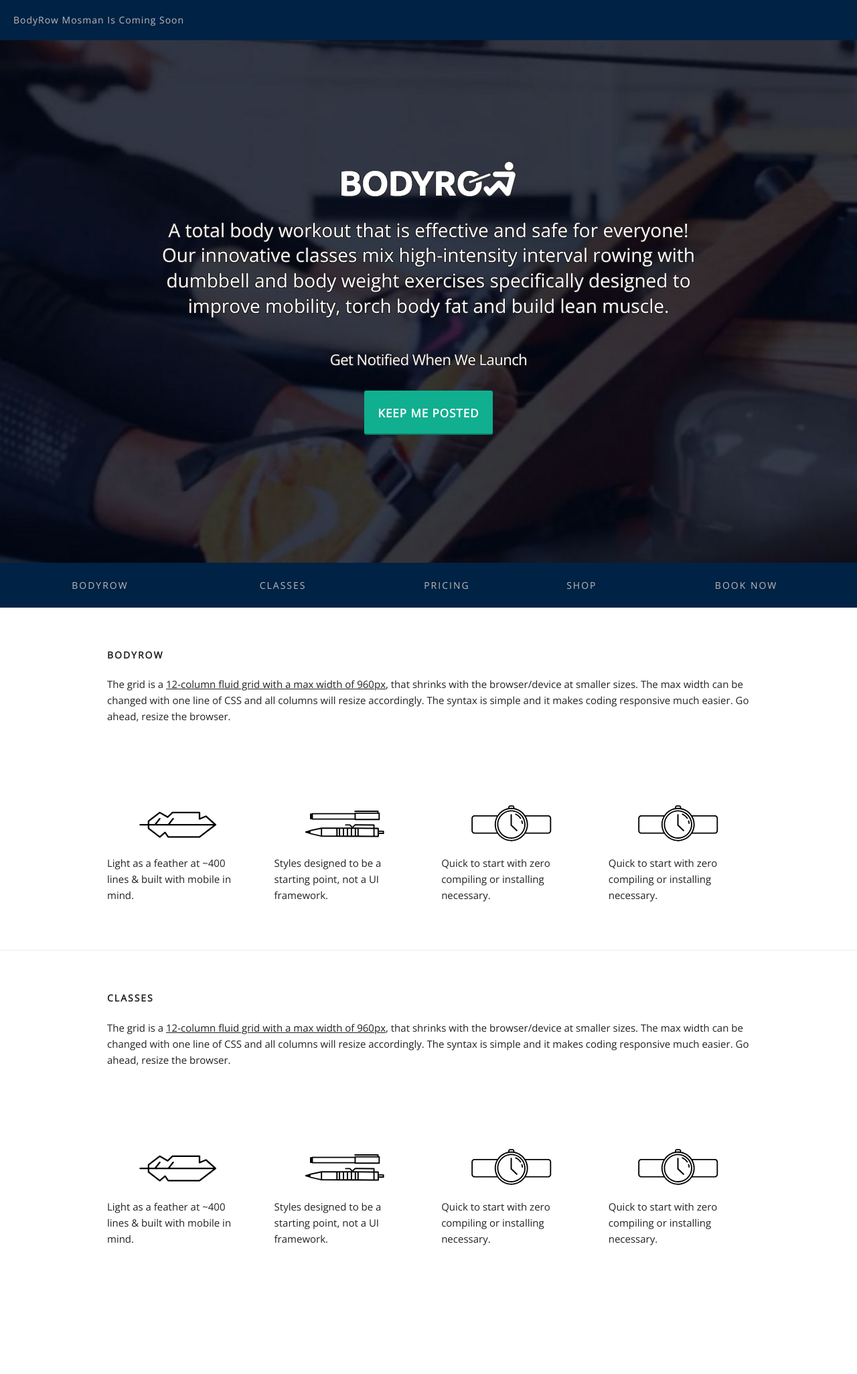
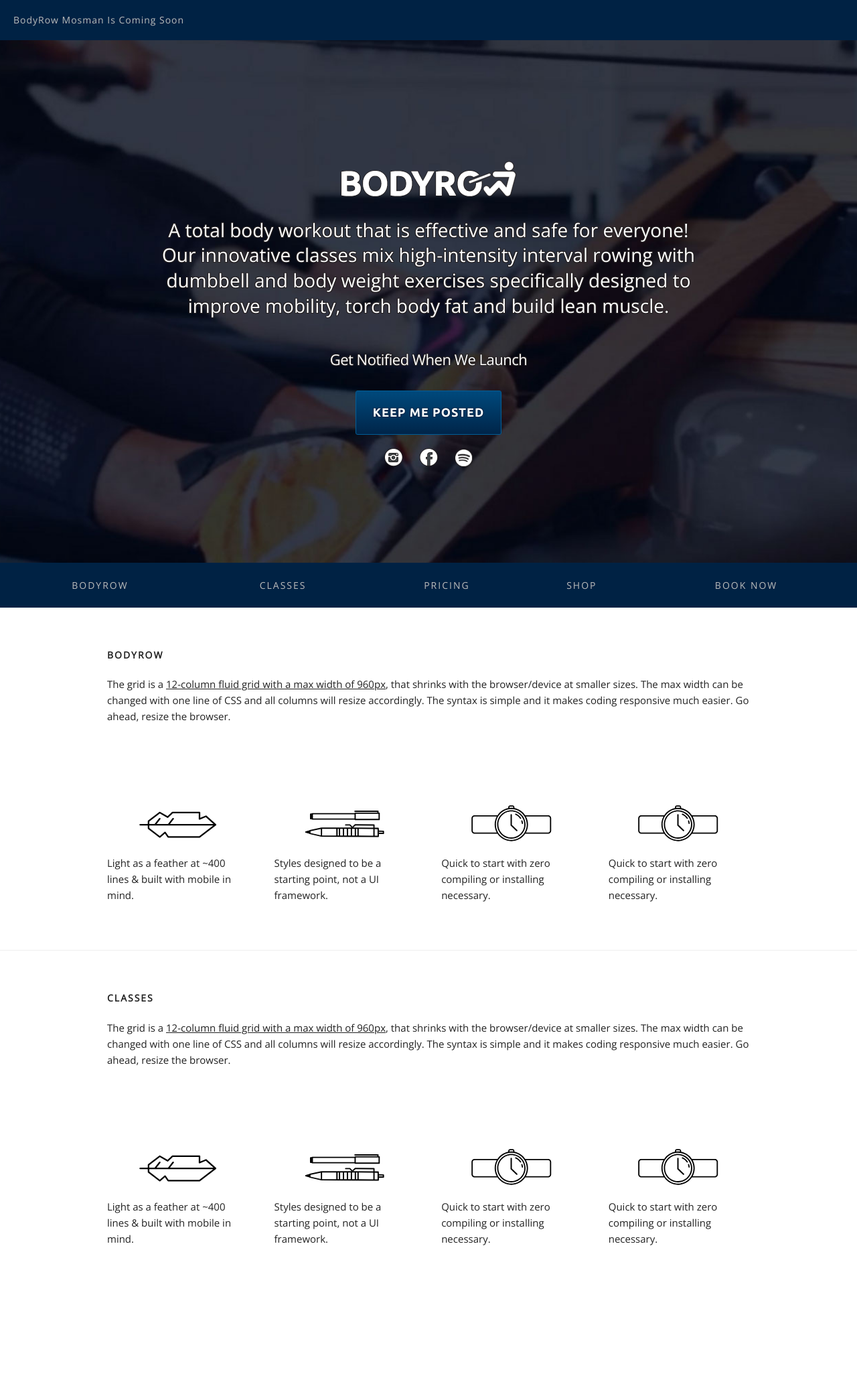
Before and after one commit to ambit/bodyrow, a Jekyll site: the page built from index.html, in a window 1280 px wide. Shown: the whole page at 67% size. Built offline with Jekyll 4.4.1, drawn with Linux system fonts in a browser that asks for light colours; nearby versions of some CDN libraries.

Commit message:
Updated Social Spotify and 6 other files

```diff
--- a/_includes/top.html
+++ b/_includes/top.html
@@ -6,7 +6,8 @@
   <meta name="description" content="">
   <meta name="author" content="">
   <meta name="viewport" content="width=device-width, initial-scale=1">
-  <link href='https://fonts.googleapis.com/css?family=Open+Sans:400,400italic,300,300italic' rel='stylesheet' type='text/css'>
+  <link href='https://fonts.googleapis.com/css?family=Open+Sans:400,300' rel='stylesheet' type='text/css'>
+  <link href='https://fonts.googleapis.com/css?family=Ubuntu:700' rel='stylesheet' type='text/css'>
   <link rel="stylesheet" type="text/css" href="//maxcdn.bootstrapcdn.com/font-awesome/4.6.3/css/font-awesome.min.css" />
   <link rel="stylesheet" type="text/css" href="css/normalize.css">
   <link rel="stylesheet" type="text/css" href="css/skeleton.css">
--- a/css/fancy.css
+++ b/css/fancy.css
@@ -27,35 +27,37 @@
   filter: alpha(opacity=40);
 }
 a#button {
-  font-family: 'Open Sans', sans-serif;
-  display: inline-block;
-  background: #10af90;
-  border: none;
-  border-bottom: 2px solid #0c806a;
-  color: #fff;
-  font-size: 17px;
-  padding: 15px 20px 13px;
-  cursor: pointer;
   height: 66px;
   margin-top: 10px;
+  padding: 11px 25px 0 25px;
+  line-height: 40px;
+  font-size: 18px;
+  font-family: 'Ubuntu', sans-serif;
+  font-weight: 700;
   text-decoration: none;
+  text-shadow: -1px -1px 0 #002549, 1px -1px 0 #002549, -1px 1px 0 #002549, 1px 1px 0 #002549;
+  color: #fff;
+  background: #00497c; /* Old browsers */
+  background: -moz-linear-gradient(top, #00497c 0%, #002549 100%); /* FF3.6-15 */
+  background: -webkit-linear-gradient(top, #00497c 0%,#002549 100%); /* Chrome10-25,Safari5.1-6 */
+  background: linear-gradient(to bottom, #00497c 0%,#002549 100%); /* W3C, IE10+, FF16+, Chrome26+, Opera12+, Safari7+ */
+  filter: progid:DXImageTransform.Microsoft.gradient( startColorstr='#00497c', endColorstr='#002549',GradientType=0 ); /* IE6-9 */
+  border: 1px solid #005e97;
   -khtml-border-radius: 3px;
   -moz-border-radius: 3px;
   -webkit-border-radius: 3px;
   border-radius: 3px;
+  cursor: pointer;
+  display: inline-block;
+  position: relative;
 }
 a#button:hover {
-  background: #0cc29f;
+  background: #00497c;
 }
 a#button:active,
 a#button:focus {
-  background: #0fa688;
-  border-bottom: 0;
-  border-top: 2px solid #0c806a;
-  outline: none;
-  box-shadow: 0 2px 1px #fff;
-  -moz-box-shadow: 0 2px 1px #fff;
-  -webkit-box-shadow: 0 2px 1px #fff;
+  background: #002549;
+  border: 1px solid #00497c;
 }
 .modal {
   text-align: left;
@@ -167,7 +169,7 @@
 }
 .modal form#subForm input.error {
   background: url('../img/cross.png') right center no-repeat;
-  background-position: 372px center;
+  background-position: 356px center;
   color: #df452c;
 }
 .modal form#subForm button {
--- a/css/style.css
+++ b/css/style.css
@@ -48,6 +48,16 @@
 .home .header .content h5 {
   font-size: 2.2rem;
   text-shadow: -1px -1px 0 #231f20, 1px -1px 0 #231f20, -1px 1px 0 #231f20, 1px 1px 0 #231f20; }
+
+.home .header .content #social {
+  width: 100%;
+  height: 29px;
+  margin-top: 10px;
+  text-align: center;
+}
+.home .header .content #social a {
+  padding: 0 10px 0 10px;
+}
 
 .docs-header {
   text-transform: uppercase;
--- a/index.html
+++ b/index.html
@@ -35,6 +35,13 @@
           </div>
           <div id="response">Thanks! We'll keep you posted.</div>
         </form>
+      </div>
+
+      <br/>
+      <div id="social">
+        <a id="instagram" href="http://www.instagram.com"><img src="img/social-instagram.png"/></a>
+        <a id="facebook" href="http://www.facebook.com"><img src="img/social-facebook.png"/></a>
+        <a id="spotify" href="http://www.spotify.com"><img src="img/social-spotify.png"/></a>
       </div>
 
     </div>
```
Also changed, not shown: img/social-facebook.png (added), img/social-instagram.png (added), img/social-spotify.png (added).
